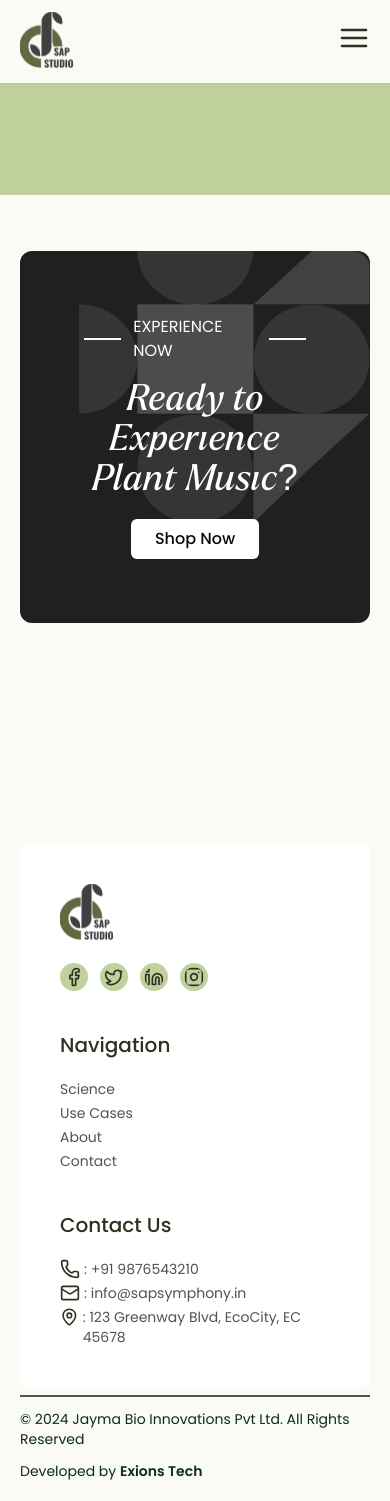
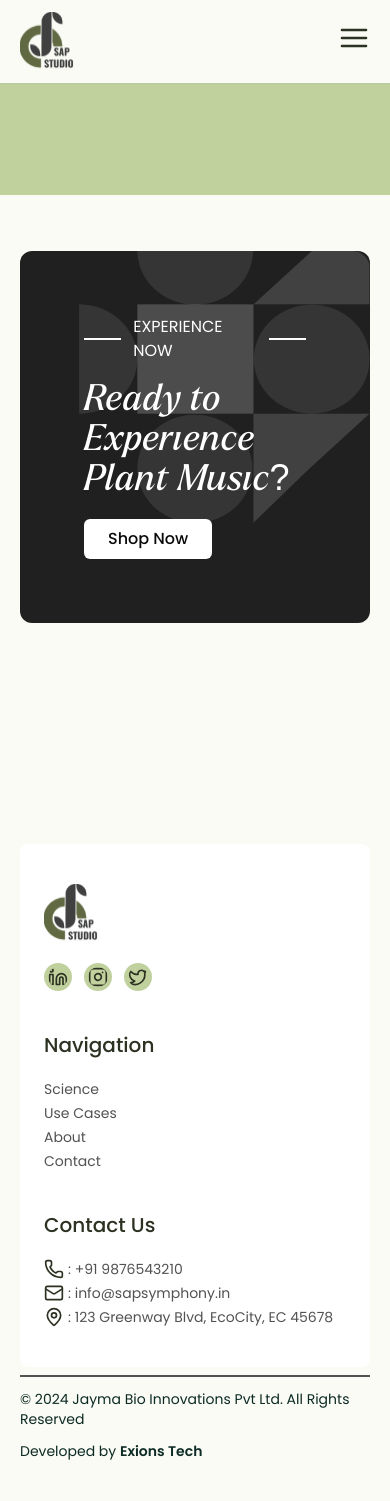
Before and after one commit to exionstech/sap-studio-frontend, a Next.js app: page /about in a window 390 px wide. Built offline with nearby package versions, Linux system fonts and the light colour scheme.

Commit message:
enhance ContactForm with a link to the privacy policy; adjust padding in ContactUs section; improve layout and accessibility in ExperienceNow and Footer components

```diff
--- a/src/app/(routes)/contact/_components/contact-us-form.tsx
+++ b/src/app/(routes)/contact/_components/contact-us-form.tsx
@@ -159,7 +159,14 @@ const ContactForm = () => {
               </FormControl>
               <div className="space-y-1 leading-none">
                 <FormLabel className="text-[#414651]">
-                  You agree to our friendly privacy policy.
+                  You agree to our friendly {" "}
+                  <a
+                  href="https://jaymabioinnovations.com/privacy-policy"
+                  className="underline"
+                  target="_blank"
+                  >
+                  privacy policy.
+                  </a>
                 </FormLabel>
                 <FormMessage />
               </div>
--- a/src/app/(routes)/contact/_components/contact-us.tsx
+++ b/src/app/(routes)/contact/_components/contact-us.tsx
@@ -5,7 +5,7 @@ import ContactForm from "./contact-us-form";
 const ContactUs = () => {
   return (
     <section className="w-full max-w-screen-2xl mx-auto px-5 md:px-14">
-      <div className="bg-green2 p-10 flex flex-col rounded-xl gap-10">
+      <div className="bg-green2 md:p-10 p-5 flex flex-col rounded-xl gap-10">
         <HeadingText
           section={"CONTACT US"}
           heading={"Let's Start Your Sustainability Journey"}
--- a/src/components/shared/expereience.tsx
+++ b/src/components/shared/expereience.tsx
@@ -14,11 +14,11 @@ const ExperienceNow = (
   return (
     <section className={cn("w-full max-w-screen-2xl mx-auto px-5 md:px-14", className)}>
       <div className="flex md:flex-row flex-col-reverse gap-6 md:justify-between rounded-xl bg-green6 lg:aspect-[3/1] md:aspect-[5/2] overflow-hidden relative">
-        <div className="w-full md:w-[55%] p-16 flex items-center md:items-start justify-center flex-col gap-5">
+        <div className="w-full md:w-[55%] p-16 flex items-start flex-col gap-5">
           <HeadingText
             section={"EXPERIENCE NOW"}
             heading={"Ready to Experience Plant Music?"}
-            headingClass="text-white"
+            headingClass="text-white text-start"
             sectionClass="text-white"
             leftlineClass="bg-white"
             rightlineClass="bg-white"
--- a/src/components/shared/footer.tsx
+++ b/src/components/shared/footer.tsx
@@ -49,34 +49,62 @@ const contact = [
 const Footer = () => {
   return (
     <div className="w-full max-w-screen-2xl mx-auto px-5 md:px-14">
-      <div className="flex flex-col md:flex-row gap-10 md:justify-between py-10 bg-white w-full rounded-lg p-10">
+      <div className="flex flex-col md:flex-row gap-10 md:justify-between py-10 bg-white w-full rounded-lg p-6">
         <div className="w-full md:w-[50%] flex flex-col gap-5 justify-center">
           <Logo />
           <div className="flex gap-3 items-center">
-            <Facebook className="bg-green2 text-green4 p-1 rounded-full h-7 w-7" />
-            <Twitter className="bg-green2 text-green4 p-1 rounded-full h-7 w-7" />
-            <Linkedin className="bg-green2 text-green4 p-1 rounded-full h-7 w-7" />
-            <Instagram className="bg-green2 text-green4 p-1 rounded-full h-7 w-7" />
+            <Link
+              href={
+                "https://www.linkedin.com/company/jayma-bio-innovations-private-limited/posts/?feedView=all"
+              }
+              target="blank"
+            >
+               <Linkedin className="bg-green2 text-green4 p-1 rounded-full h-7 w-7" />
+            </Link>
+            <Link
+              href={
+                "https://www.instagram.com/jaymabioinnovations/"
+              }
+              target="blank"
+            >
+               <Instagram className="bg-green2 text-green4 p-1 rounded-full h-7 w-7" />
+            </Link>
+            <Link
+              href={
+                "https://x.com/Jaymabio"
+              }
+              target="blank"
+            >
+               <Twitter className="bg-green2 text-green4 p-1 rounded-full h-7 w-7" />
+            </Link>
           </div>
         </div>
         <div className="w-full md:w-[50%] flex flex-col md:flex-row gap-10 justify-end">
           <div className="flex flex-col gap-5">
-            <h1 className="text-xl text-green4 font-medium select-none pointer-events-none">Navigation</h1>
+            <h1 className="text-xl text-green4 font-medium select-none pointer-events-none">
+              Navigation
+            </h1>
             <div className="flex flex-col gap-1">
               {navigation.map((item, index) => (
-                <Link key={index} href={item.link} className="text-gray1 text-sm">
+                <Link
+                  key={index}
+                  href={item.link}
+                  className="text-gray1 text-sm"
+                >
                   {item.name}
                 </Link>
               ))}
             </div>
           </div>
           <div className="flex flex-col gap-5">
-            <h1 className="text-xl text-green4 font-medium select-none pointer-events-none">Contact Us</h1>
+            <h1 className="text-xl text-green4 font-medium select-none pointer-events-none">
+              Contact Us
+            </h1>
             <div className="flex flex-col gap-1">
               <div className="flex gap-1 items-center">
                 <Phone className="text-green4 w-5 h-5" />
                 <a href="tel:+91 9876543210" className="text-gray1 text-sm">
-                 : +91 9876543210
+                  : +91 9876543210
                 </a>
               </div>
               <div className="flex gap-1 items-center">
```
